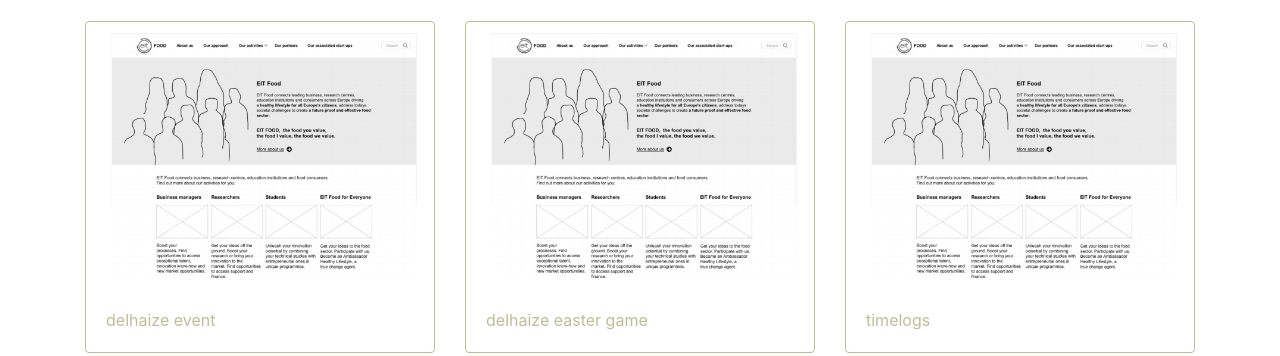
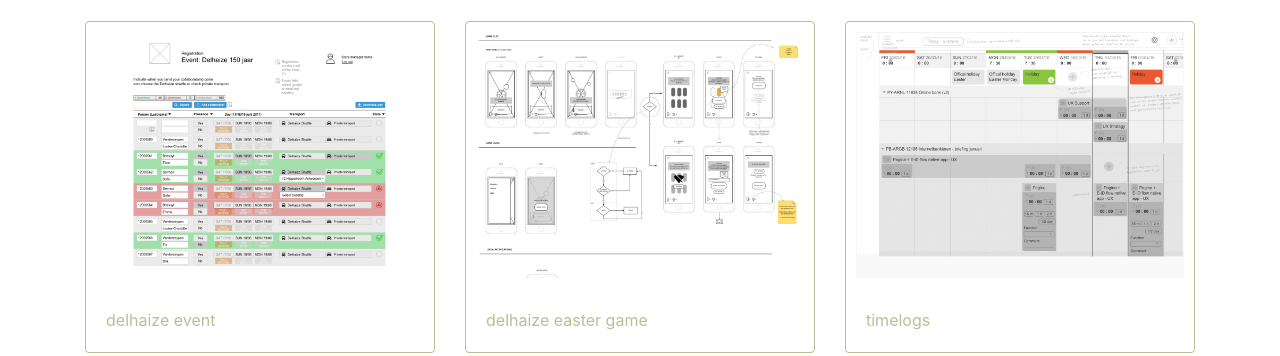
Before and after one commit to lijn/online, a plain HTML site: page album/index.html in a window 1280 px wide. Shown: the part 927-1283 px from the top of the page. Drawn offline with nearby package versions, Linux system fonts and the light colour scheme; some packages are replaced by stand-ins of ours; a script that the page names is missing.

Commit message:
Update index.html

```diff
--- a/album/index.html
+++ b/album/index.html
@@ -46,7 +46,7 @@
           <div class="row">
             <div class="col-sm-10 col-md-10 py-4">
               <h4 class="text-white">Over</h4>
-              <!--<p class="text-muted">--><p>Hallo, ik ben Jolijn. Ik ben grafisch vormgever, ux & ui designer en leerkracht in het kunstonderwijs. Na mijn studies grafische vormgeving heb ik me gespecialiseerd in online marketing. Op het reclamebureau heb ik meegewerkt aan websites van grote en kleine merken, verschillende campagnes en later aan mobiele applicaties voor tablet en smartphone. Nu ben ik werkzaam als leerkracht in vrije en toegepaste kunst waar PR voor de scholen ook aan bod komt. Dit album toont een selectie van eigen werk uit het heden en het verleden.</p>
+              <!--<p class="text-muted">--><p>Hallo, ik ben Jolijn. Ik ben grafisch vormgever, ux & ui designer en leerkracht in het kunstonderwijs. Na mijn studies grafische vormgeving heb ik me gespecialiseerd in online marketing. Op het reclamebureau heb ik meegewerkt aan websites van grote en kleine merken, verschillende campagnes en later aan mobiele applicaties voor tablet en smartphone. Nu ben ik werkzaam als leerkracht in vrije en toegepaste kunst waar ook communicatie voor de school aan bod komt. Dit album toont een selectie van eigen werk uit het heden en het verleden.</p>
             </div>
             <div class="col-sm-2 offset-md-0 py-4">
               <h4 class="text-white">Contact</h4>
@@ -163,8 +163,8 @@
 
 		  <div class="col-md-4">
               <div class="card mb-4 box-shadow">
-              	<a href="images/eit.jpg" data-toggle="lightbox" data-gallery="example-gallery" >
-                   <img class="card-img-top" src="images/eit.jpg" alt="Card image cap">
+              	<a href="images/delh-event.jpg" data-toggle="lightbox" data-gallery="example-gallery" >
+                   <img class="card-img-top" src="images/delh-event.jpg" alt="Card image cap">
                 </a>
                 <div class="card-body">
                   <p class="card-text">delhaize event</p>
@@ -175,8 +175,8 @@
 
 		  <div class="col-md-4">
               <div class="card mb-4 box-shadow">
-              	<a href="images/eit.jpg" data-toggle="lightbox" data-gallery="example-gallery" >
-                   <img class="card-img-top" src="images/eit.jpg" alt="Card image cap">
+              	<a href="images/mobile.jpg" data-toggle="lightbox" data-gallery="example-gallery" >
+                   <img class="card-img-top" src="images/mobile.jpg" alt="Card image cap">
                 </a>
                 <div class="card-body">
                   <p class="card-text">delhaize easter game</p>
@@ -187,8 +187,8 @@
 
 		  <div class="col-md-4">
               <div class="card mb-4 box-shadow">
-              	<a href="images/eit.jpg" data-toggle="lightbox" data-gallery="example-gallery" >
-                   <img class="card-img-top" src="images/eit.jpg" alt="Card image cap">
+              	<a href="images/timelog.jpg" data-toggle="lightbox" data-gallery="example-gallery" >
+                   <img class="card-img-top" src="images/timelog.jpg" alt="Card image cap">
                 </a>
                 <div class="card-body">
                   <p class="card-text">timelogs</p>
```
